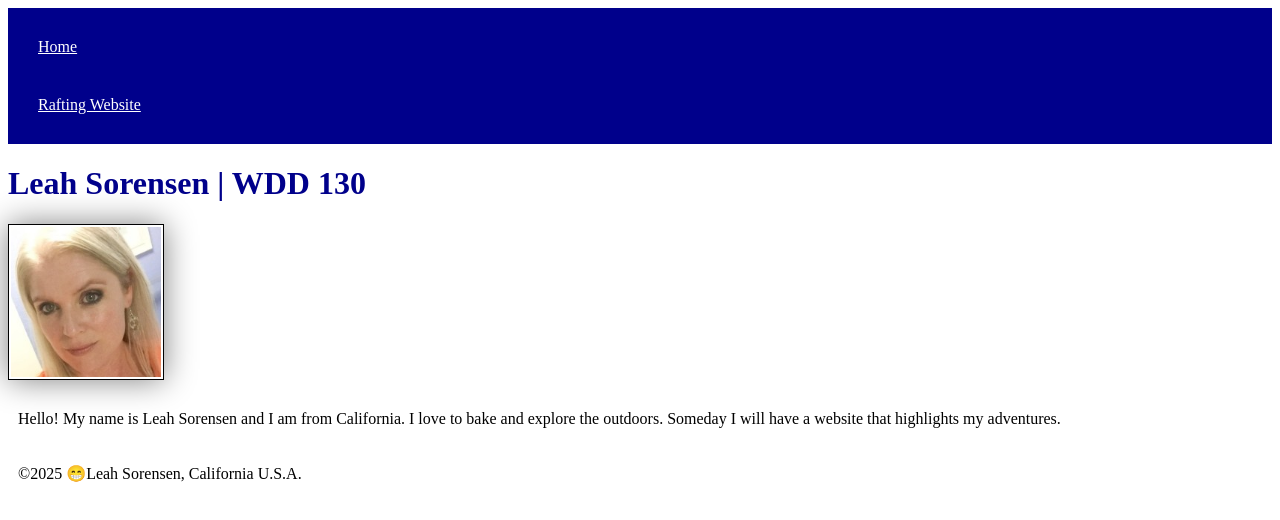
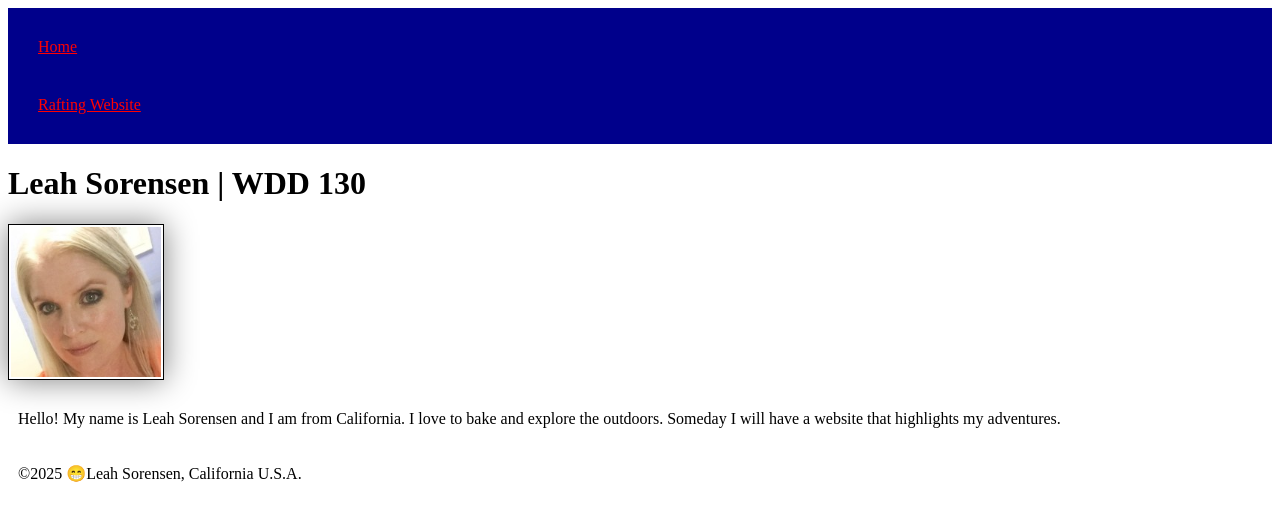
Before and after one commit to Junkfoodbrain/wdd130, a plain HTML site: page index.html in a window 1280 px wide. Drawn offline with Linux system fonts and the light colour scheme; files that its build step writes are made by us from their sources.

Commit message:
correction on nav 10px;

```diff
--- a/week02/styles/styles.css
+++ b/week02/styles/styles.css
@@ -1,16 +1,16 @@
 nav {
     background-color: darkblue;
-    padding: 10px
+    padding: 10px;
 }
 
 nav a {
-    color: white;
+    color: red;
     display: block;
     padding: 20px;
 }
 
 h1 {
-    color: darkblue;
+    color: black;
 }
 
 img {
```
